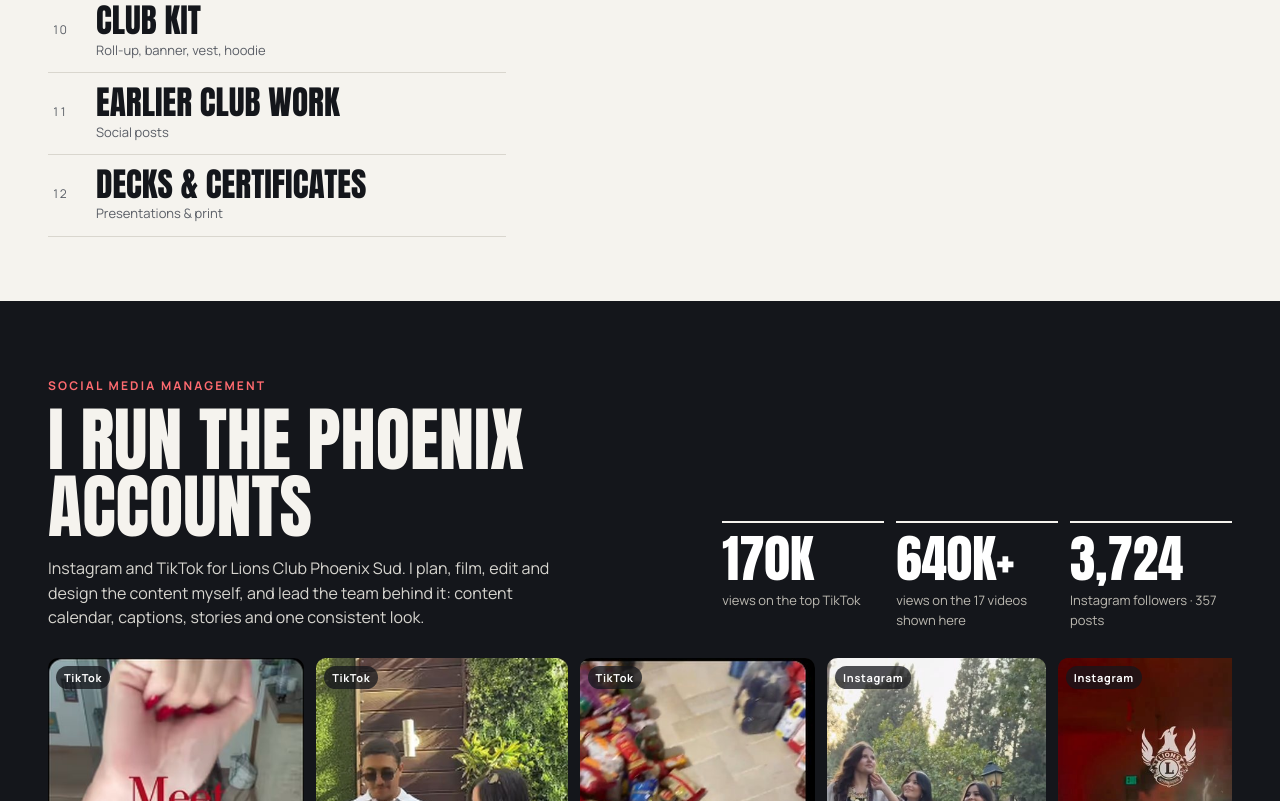
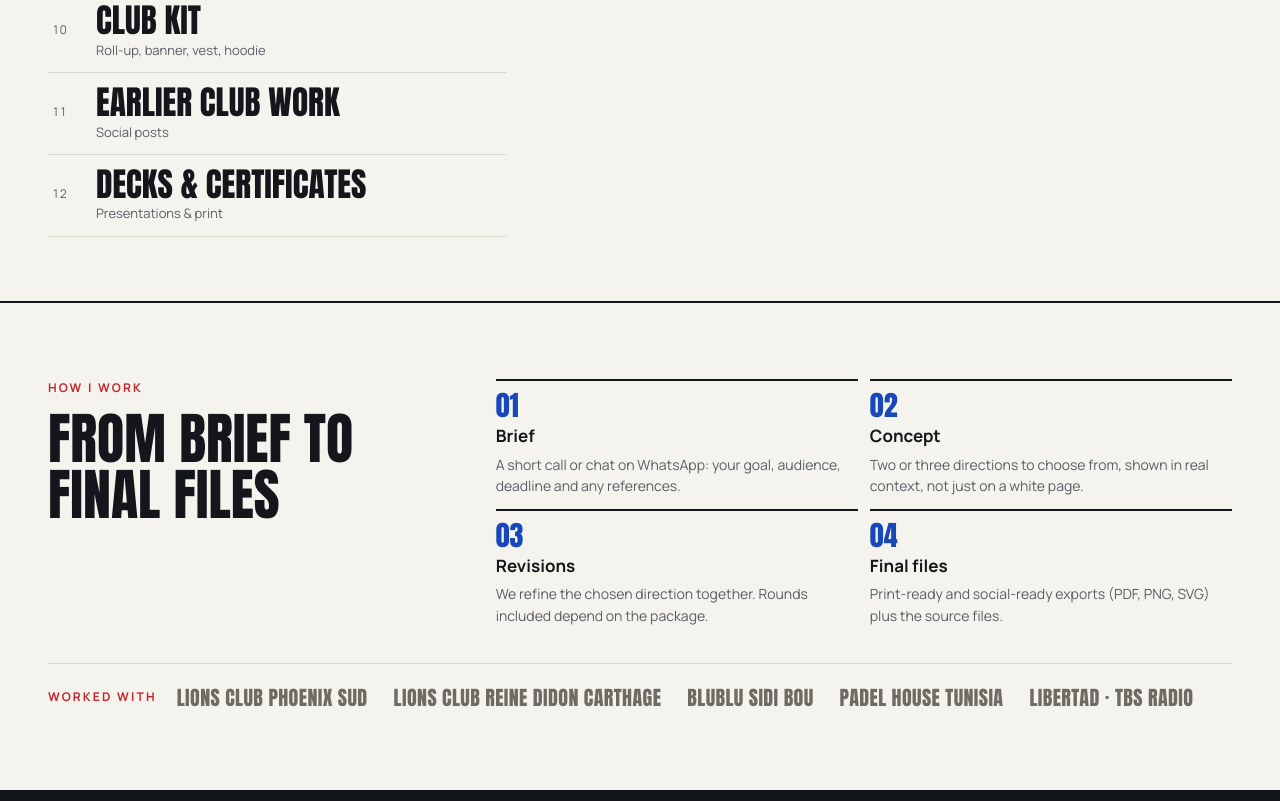
Before and after one commit to louayzaidi/louayzaidi.github.io, a plain HTML site: page index.html in a window 1280 px wide. Shown: the part 1999-2800 px from the top of the page. Drawn offline with Linux system fonts and the light colour scheme.

Commit message:
Add link preview, site icon, WhatsApp button, How I work and Worked with
Co-Authored-By: Claude Opus 5.5 <noreply@anthropic.com>
Claude-Session: https://claude.ai/code/session_01BL3bRoCkXTn14pCpXWtjLb

```diff
--- a/index.html
+++ b/index.html
@@ -4,6 +4,19 @@
 <meta charset="utf-8">
 <meta name="viewport" content="width=device-width, initial-scale=1">
 <title>Louay Zaidi Portfolio</title>
+<meta name="description" content="Louay Zaidi, graphic designer from Tunis. Brand identities, posters, merch, packaging and social media in Arabic, French and English.">
+<meta property="og:type" content="website">
+<meta property="og:url" content="https://louayzaidi.github.io/">
+<meta property="og:title" content="Louay Zaidi · Graphic design from Tunis">
+<meta property="og:description" content="Brands, posters, merch, packaging and social media in Arabic, French and English.">
+<meta property="og:image" content="https://louayzaidi.github.io/img/og.jpg">
+<meta property="og:image:width" content="1200">
+<meta property="og:image:height" content="630">
+<meta name="twitter:card" content="summary_large_image">
+<meta name="twitter:image" content="https://louayzaidi.github.io/img/og.jpg">
+<link rel="icon" type="image/png" href="img/favicon.png">
+<link rel="apple-touch-icon" href="img/apple-touch-icon.png">
+<meta name="theme-color" content="#1747B8">
 <link rel="preconnect" href="https://fonts.googleapis.com">
 <link rel="preconnect" href="https://fonts.gstatic.com" crossorigin>
 <link href="https://fonts.googleapis.com/css2?family=Anton&amp;family=Manrope:wght@400;500;700&amp;family=Reem+Kufi:wght@500;700&amp;display=swap" rel="stylesheet">
@@ -139,6 +152,27 @@ button{font:inherit;color:inherit}
 .soon-grid li>span:last-child{font-size:14px;color:var(--muted)}
 .tag{align-self:flex-start;font-size:11px;font-weight:700;letter-spacing:.14em;text-transform:uppercase;color:#fff;background:var(--ink);border-radius:999px;padding:3px 10px;margin-bottom:6px}
 
+
+/* how I work */
+.label{font-size:12px;font-weight:700;letter-spacing:.18em;text-transform:uppercase;color:var(--red);margin:0 0 12px}
+.how{padding:clamp(48px,6vw,80px) 0;border-top:2px solid var(--ink)}
+.how-grid{display:grid;grid-template-columns:minmax(0,.7fr) minmax(0,1.3fr);gap:clamp(24px,4vw,56px);align-items:start}
+.how h2{font-family:var(--display);font-weight:400;text-transform:uppercase;font-size:clamp(36px,4.5vw,56px);line-height:1;margin:0}
+.steps{list-style:none;margin:0;padding:0;display:grid;grid-template-columns:repeat(2,minmax(0,1fr));gap:12px}
+.steps li{border-top:2px solid var(--ink);padding-top:10px;display:flex;flex-direction:column;gap:4px}
+.sn{font-family:var(--display);font-size:28px;color:var(--blue);line-height:1}
+.steps b{font-size:17px}
+.steps li>span:last-child{font-size:14px;color:var(--muted)}
+.worked{margin-top:36px;display:flex;align-items:center;gap:20px;flex-wrap:wrap;border-top:1px solid var(--line);padding-top:18px}
+.worked .label{margin:0}
+.worked ul{list-style:none;margin:0;padding:0;display:flex;flex-wrap:wrap;gap:8px 26px}
+.worked li{font-family:var(--display);font-size:20px;text-transform:uppercase;color:#6E6B63;letter-spacing:.02em}
+/* floating whatsapp */
+.wa-float{position:fixed;right:18px;bottom:18px;z-index:15;display:inline-flex;align-items:center;gap:8px;padding:12px 16px;border-radius:999px;background:#1F9D55;color:#fff;font-weight:700;font-size:14px;text-decoration:none;box-shadow:0 10px 24px -10px rgba(0,0,0,.45);min-height:44px}
+.wa-float:hover{background:#178246}
+.lb.open ~ .wa-float{display:none}
+@media (max-width:860px){.how-grid{grid-template-columns:1fr}.steps{grid-template-columns:1fr}.wa-float span{display:none}.wa-float{padding:12px}}
+
 /* about + contact */
 .end{display:grid;grid-template-columns:minmax(0,1fr) minmax(0,1fr);gap:clamp(28px,5vw,64px);padding:clamp(40px,6vw,80px) 0}
 .end h2{font-family:var(--display);font-weight:400;text-transform:uppercase;font-size:clamp(36px,4.5vw,56px);line-height:1;margin:0 0 16px}
@@ -222,6 +256,26 @@ footer{padding:0 0 36px;font-size:12px;color:var(--muted)}
   </section>
 
 </div>
+<section class="how" id="how">
+  <div class="wrap">
+    <div class="how-grid">
+      <div>
+        <p class="label">How I work</p>
+        <h2>From brief to final files</h2>
+      </div>
+      <ol class="steps">
+        <li><span class="sn">01</span><b>Brief</b><span>A short call or chat on WhatsApp: your goal, audience, deadline and any references.</span></li>
+        <li><span class="sn">02</span><b>Concept</b><span>Two or three directions to choose from, shown in real context, not just on a white page.</span></li>
+        <li><span class="sn">03</span><b>Revisions</b><span>We refine the chosen direction together. Rounds included depend on the package.</span></li>
+        <li><span class="sn">04</span><b>Final files</b><span>Print-ready and social-ready exports (PDF, PNG, SVG) plus the source files.</span></li>
+      </ol>
+    </div>
+    <div class="worked">
+      <span class="label">Worked with</span>
+      <ul><li>Lions Club Phoenix Sud</li><li>Lions Club Reine Didon Carthage</li><li>BluBlu Sidi Bou</li><li>Padel House Tunisia</li><li>Libertad · TBS Radio</li></ul>
+    </div>
+  </div>
+</section>
 <section class="social" id="social">
   <div class="wrap">
     <div class="so-head">
@@ -284,6 +338,11 @@ footer{padding:0 0 36px;font-size:12px;color:var(--muted)}
   <footer>© 2026 Louay Zaidi. Club, partner and film logos and artwork belong to their owners.</footer>
 </div>
 
+<a class="wa-float" href="https://wa.me/21690146660" aria-label="Message me on WhatsApp">
+  <svg viewBox="0 0 24 24" width="22" height="22" aria-hidden="true" fill="none" stroke="currentColor" stroke-width="2" stroke-linecap="round" stroke-linejoin="round"><path d="M21 11.5a8.4 8.4 0 0 1-12.4 7.4L3 21l2.1-5.4A8.5 8.5 0 1 1 21 11.5z"/></svg>
+  <span>WhatsApp</span>
+</a>
+
 <div class="lb" id="lb" role="dialog" aria-modal="true" aria-label="Image preview">
   <button type="button" id="lbClose" aria-label="Close preview">×</button>
   <img id="lbImg" alt="">
```
Also changed, not shown: img/apple-touch-icon.png (added), img/favicon.png (added), img/og.jpg (added).
